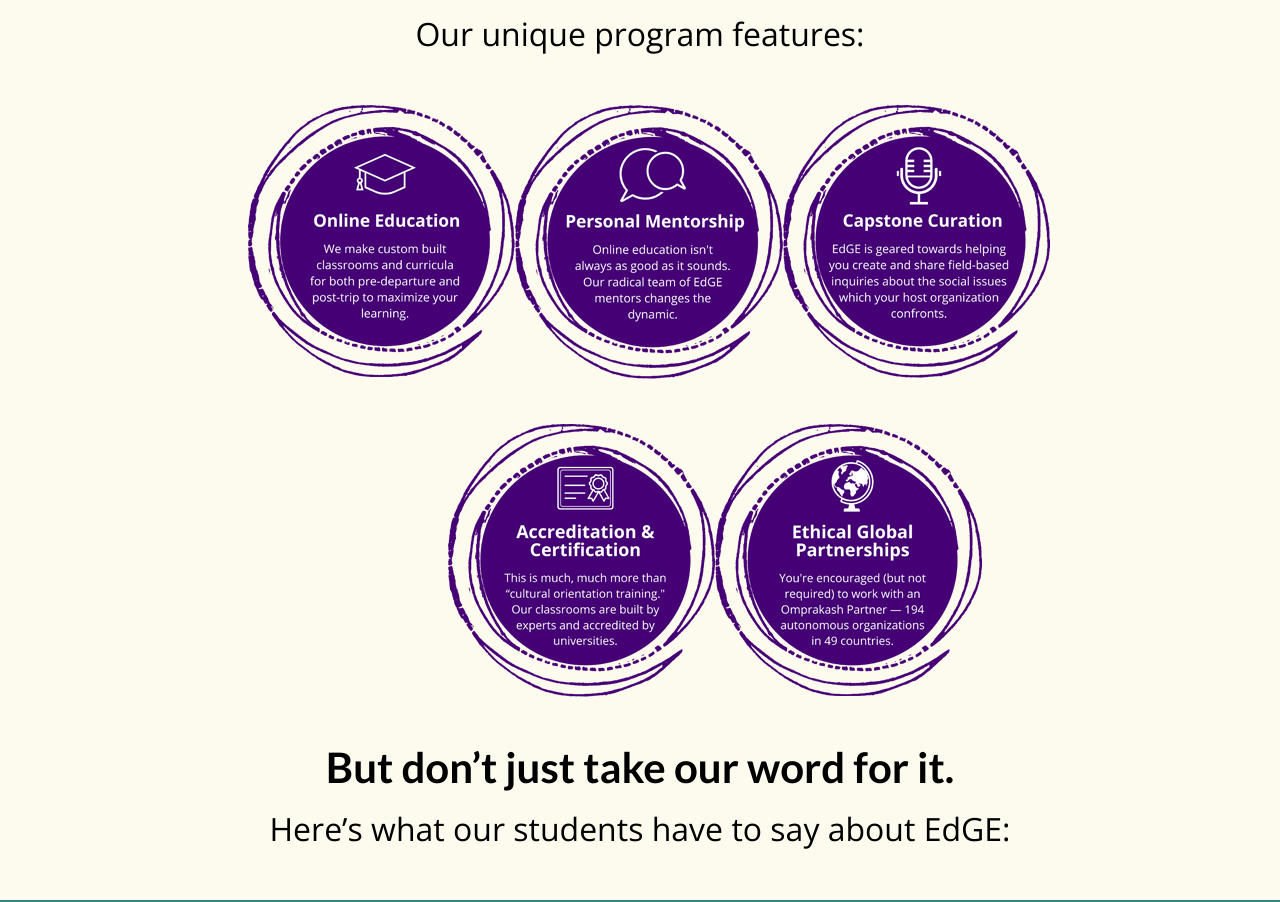
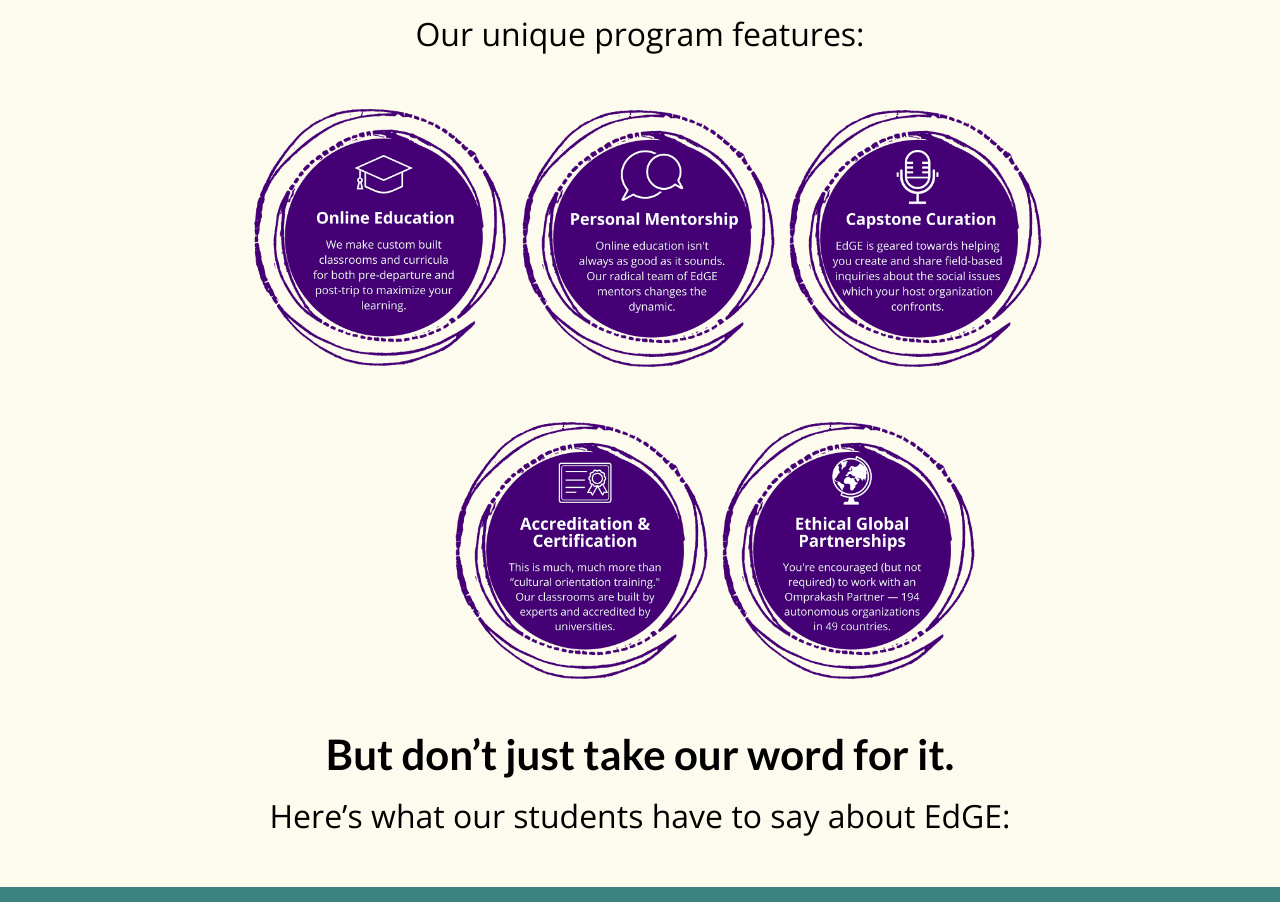
Before and after one commit to omprakashhtml/omprakashhtml.github.io, a website: page index.html in a window 1280 px wide. Shown: the part 3157-4059 px from the top of the page. Drawn offline with nearby package versions, Linux system fonts and the light colour scheme.

Commit message:
replace images

```diff
--- a/index.html
+++ b/index.html
@@ -76,7 +76,7 @@
   <section class="edge-explain-lower">
     <div class="container">
       <div class="edge-explain-lower-1">
-        <aside class="left"><figure><img src="./images/edge-exp.png" alt=""></figure></aside>
+        <aside class="left"><figure><img src="./images/edge-exp.png" width="321" alt=""></figure></aside>
         <aside class="right">
           <p><span class="t-st-1">Ed</span><span class="t-st-2">GE</span> stands for<br/> <span class="t-st-3">Education through Global Engagement.</span> <br/>Since 2012, <span class="t-st-4">omprakash</span> has worked to  raise critical consciousness through our human-centered learning platform. We’ve been saying it for over 10 years — and we certainly weren’t the first — but finally, thankfully, it’s catching on:</p>
         </aside>
@@ -103,13 +103,13 @@
         <h5>Our unique program features:</h5>
       </div>
       <div class="edge-explain-lower-8">
-        <figure><img src="./images/service-1.png" alt=""/></figure>
-        <figure><img src="./images/service-2.png" alt=""/></figure>
-        <figure><img src="./images/service-3.png" alt=""/></figure>
+        <figure><img src="./images/online-education-circle.png" width="267" alt=""/></figure>
+        <figure><img src="./images/personal-mentorship-circle.png" width="267" alt=""/></figure>
+        <figure><img src="./images/capstone-circle.png" width="267" alt=""/></figure>
       </div>
       <div class="edge-explain-lower-8 service2 ">
-        <figure><img src="./images/service-4.png" alt=""/></figure>
-        <figure><img src="./images/service-5.png" alt=""/></figure>
+        <figure><img src="./images/certification-circle.png" width="267" alt=""/></figure>
+        <figure><img src="./images/global-partnerships-circle.png" width="267" alt=""/></figure>
 
       </div>
 
@@ -163,7 +163,7 @@
                 to tell a 'polyvocal' story?</p>
           </aside>
           <aside class="right">
-            <figure><img src="./images/edge-debth.png" alt=""/></figure>
+            <figure><img src="./images/edge-debth.png" width="340" alt=""/></figure>
           </aside>
         </section>
       </div>
```
Also changed, not shown: images/capstone-circle.png (added), images/certification-circle.png (added), images/edge-debth.png, images/edge-exp.png, images/edge-explained.png, images/global-partnerships-circle.png (added), images/online-education-circle.png (added), images/personal-mentorship-circle.png (added).
